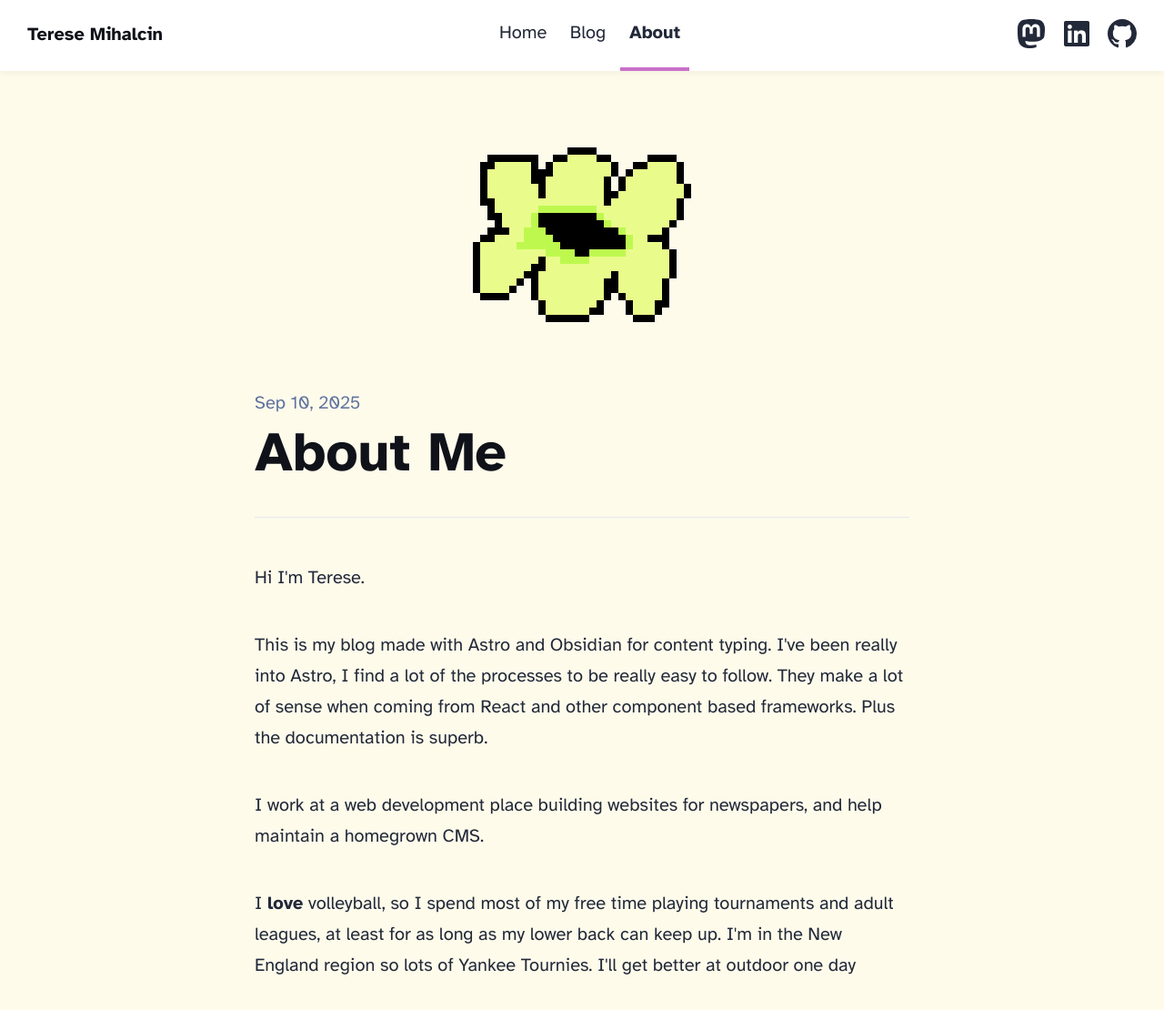
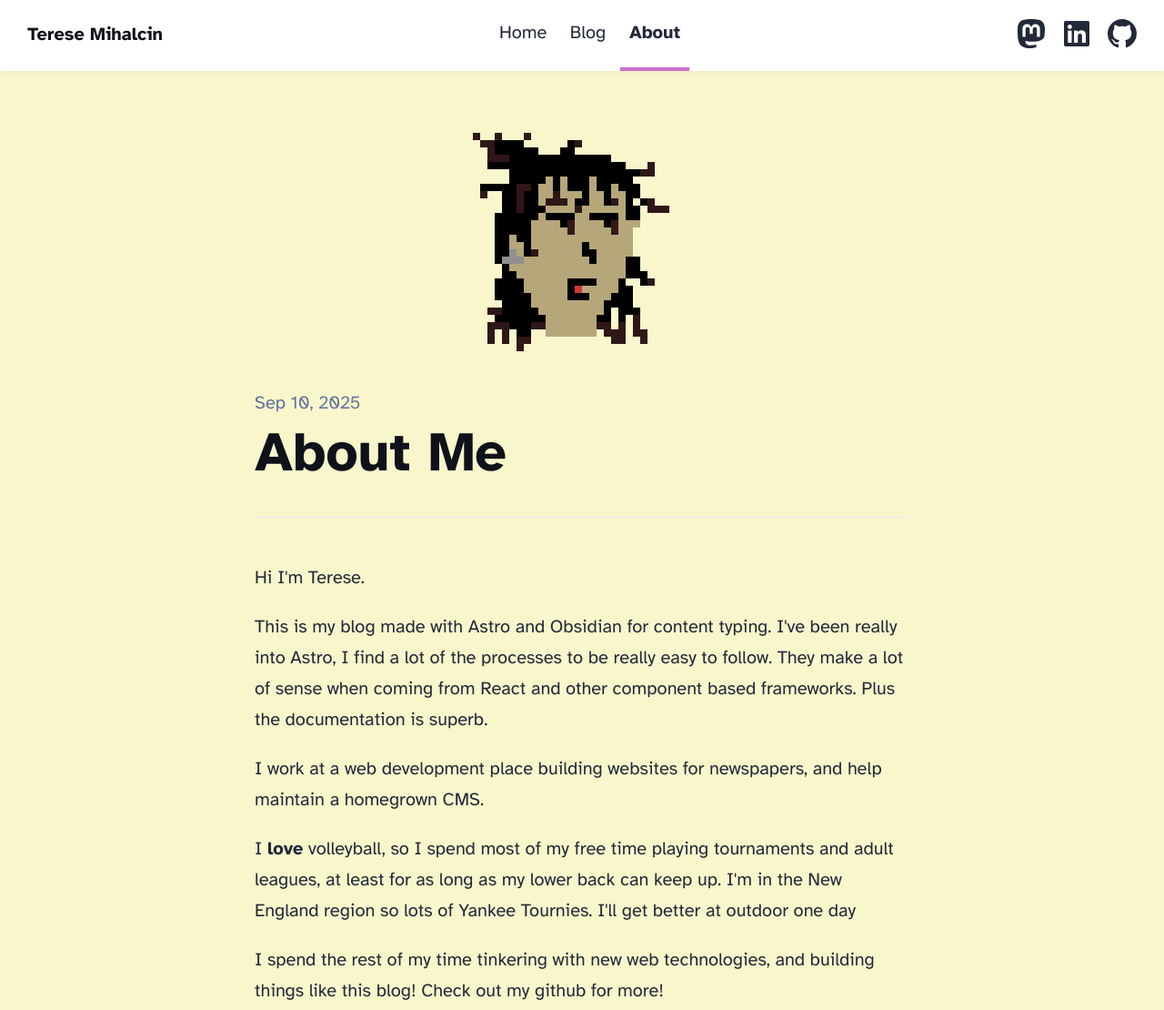
Before and after one commit to TereseMihalcin/a-new-me, an Astro site: page /about in a window 1280 px wide. Shown: the top 1110 px of the page at 91% size. Built offline with nearby package versions, Linux system fonts and the light colour scheme; Astro itself is replaced by a stand-in of ours.

Commit message:
colors, styles and my gif

```diff
--- a/src/components/Footer.astro
+++ b/src/components/Footer.astro
@@ -37,7 +37,7 @@ const today = new Date();
 <style>
 	footer {
 		padding: 2em 1em 6em 1em;
-		background: #fef0f2;
+		background: #e9dd65;
 		color: rgb(var(--gray));
 		text-align: center;
 	}
--- a/src/layouts/BlogPost.astro
+++ b/src/layouts/BlogPost.astro
@@ -26,7 +26,6 @@ const { title, description, pubDate, updatedDate, heroImage } = Astro.props;
 			.hero-image img {
 				display: block;
 				margin: 0 auto;
-				border-radius: 12px;
 			}
 			.prose {
 				width: 720px;
--- a/src/pages/about.astro
+++ b/src/pages/about.astro
@@ -1,5 +1,5 @@
 ---
-import AboutHeroImage from '../assets/new_blog.png';
+import AboutHeroImage from '../assets/me.gif';
 import Layout from '../layouts/BlogPost.astro';
 ---
 
--- a/src/styles/global.css
+++ b/src/styles/global.css
@@ -13,7 +13,7 @@
 	--gray-dark: 34, 41, 57;
 	--gray-gradient: rgba(var(--gray-light), 50%), #fff;
 	--gold: #cfb112ff;
-	--cream: #fefbeb;
+	--cream: #f9f6cc;
 	--box-shadow:
 		0 2px 6px rgba(var(--gray), 25%), 0 8px 24px rgba(var(--gray), 33%), 0 16px 32px
 		rgba(var(--gray), 33%);
@@ -91,7 +91,7 @@ p {
 	margin-bottom: 1em;
 }
 .prose p {
-	margin-bottom: 2em;
+	margin-bottom: 1em;
 }
 textarea {
 	width: 100%;
@@ -106,7 +106,6 @@ table {
 img {
 	max-width: 100%;
 	height: auto;
-	border-radius: 8px;
 }
 code {
 	padding: 2px 5px;
```
Also changed, not shown: src/assets/me.gif (added).
